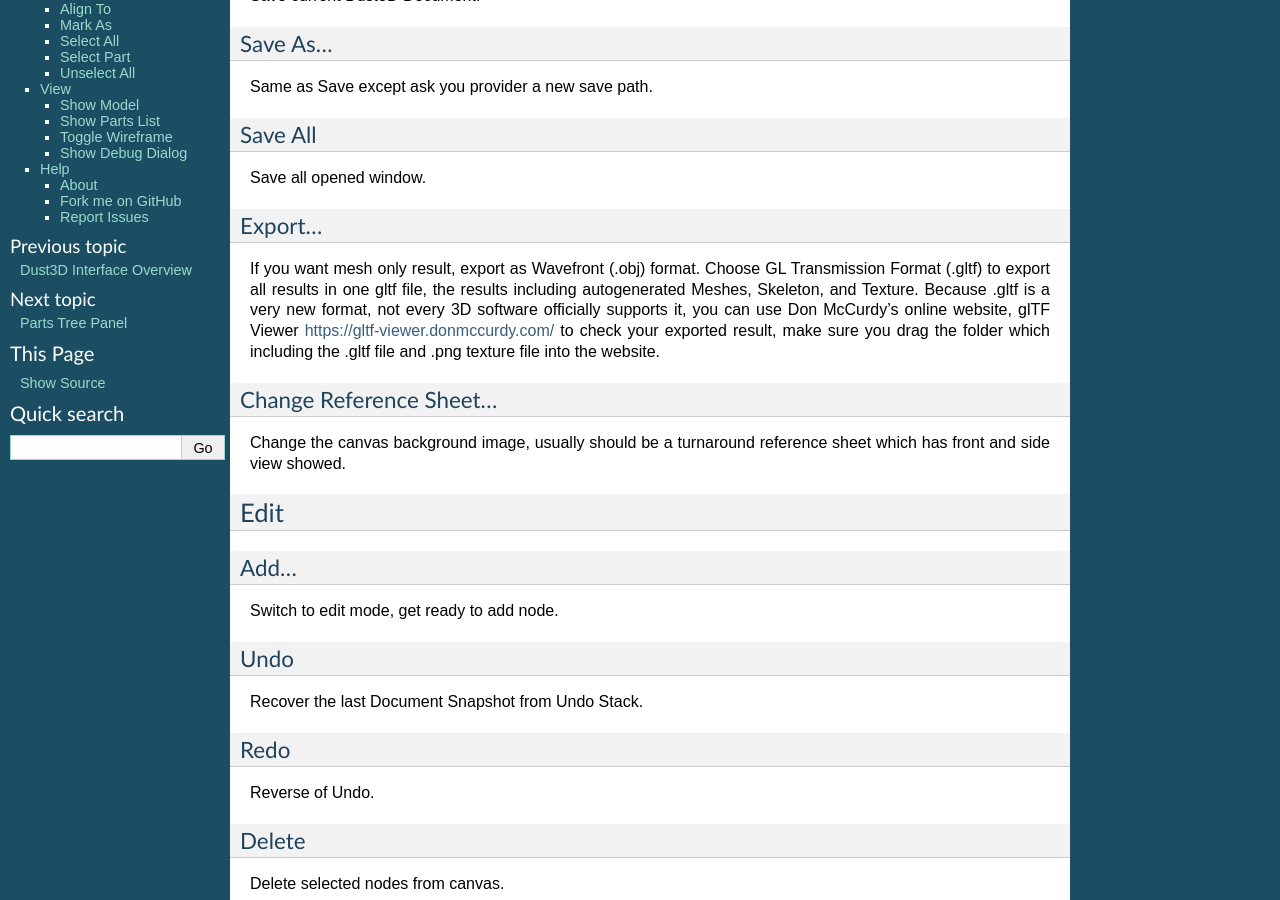
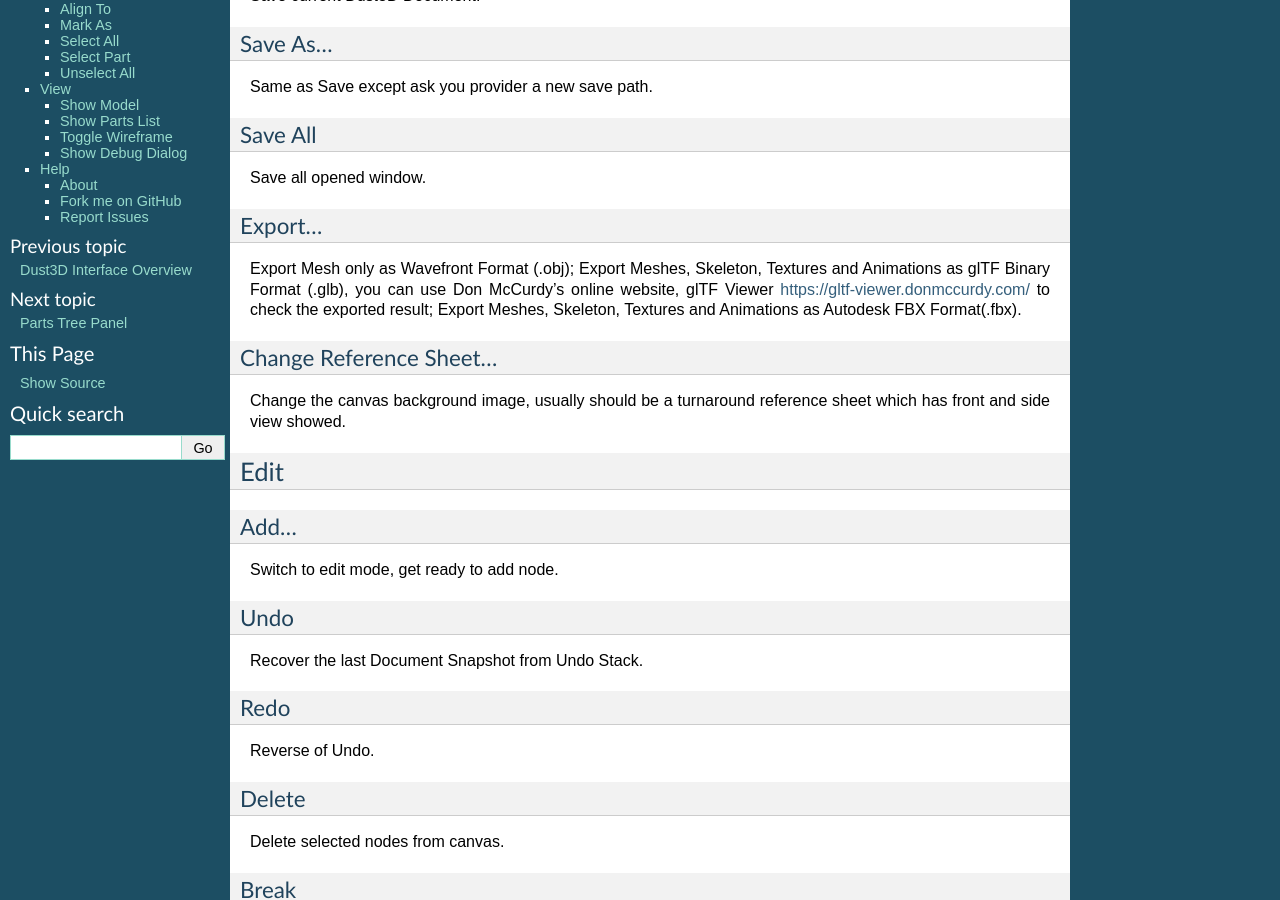
Before and after one commit to huxingyi/dust3d, a Sphinx documentation site: the page built from docs/interface/menubar.rst, in a window 1280 px wide and 900 px high, scrolled down 489 px. Built offline with Sphinx 7.4.7, drawn with Linux system fonts in a browser that asks for light colours.

Commit message:
Update docs

```diff
--- a/docs/interface/menubar.rst
+++ b/docs/interface/menubar.rst
@@ -30,9 +30,9 @@ Save all opened window.
 
 Export...
 ~~~~~~~~~~~~~~~~~~~~~~~~~~~~~~~
-If you want mesh only result, export as Wavefront (.obj) format.
-Choose GL Transmission Format (.gltf) to export all results in one gltf file, the results including autogenerated Meshes, Skeleton, and Texture.
-Because .gltf is a very new format, not every 3D software officially supports it, you can use Don McCurdy's online website, glTF Viewer https://gltf-viewer.donmccurdy.com/ to check your exported result, make sure you drag the folder which including the .gltf file and .png texture file into the website.
+Export Mesh only as Wavefront Format (.obj);
+Export Meshes, Skeleton, Textures and Animations as glTF Binary Format (.glb), you can use Don McCurdy's online website, glTF Viewer https://gltf-viewer.donmccurdy.com/ to check the exported result;
+Export Meshes, Skeleton, Textures and Animations as Autodesk FBX Format(.fbx).
 
 Change Reference Sheet...
 ~~~~~~~~~~~~~~~~~~~~~~~~~~~~~~~
```
